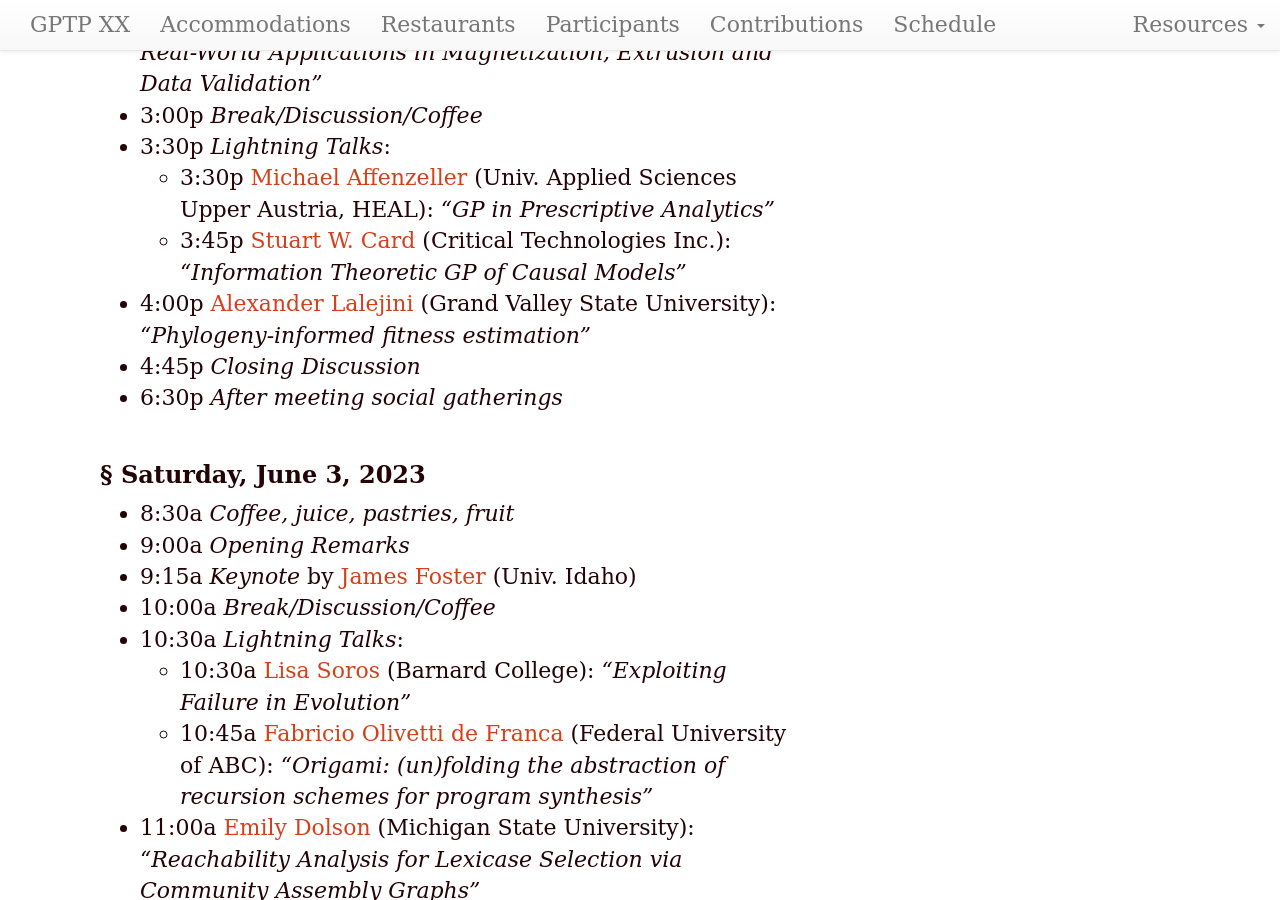
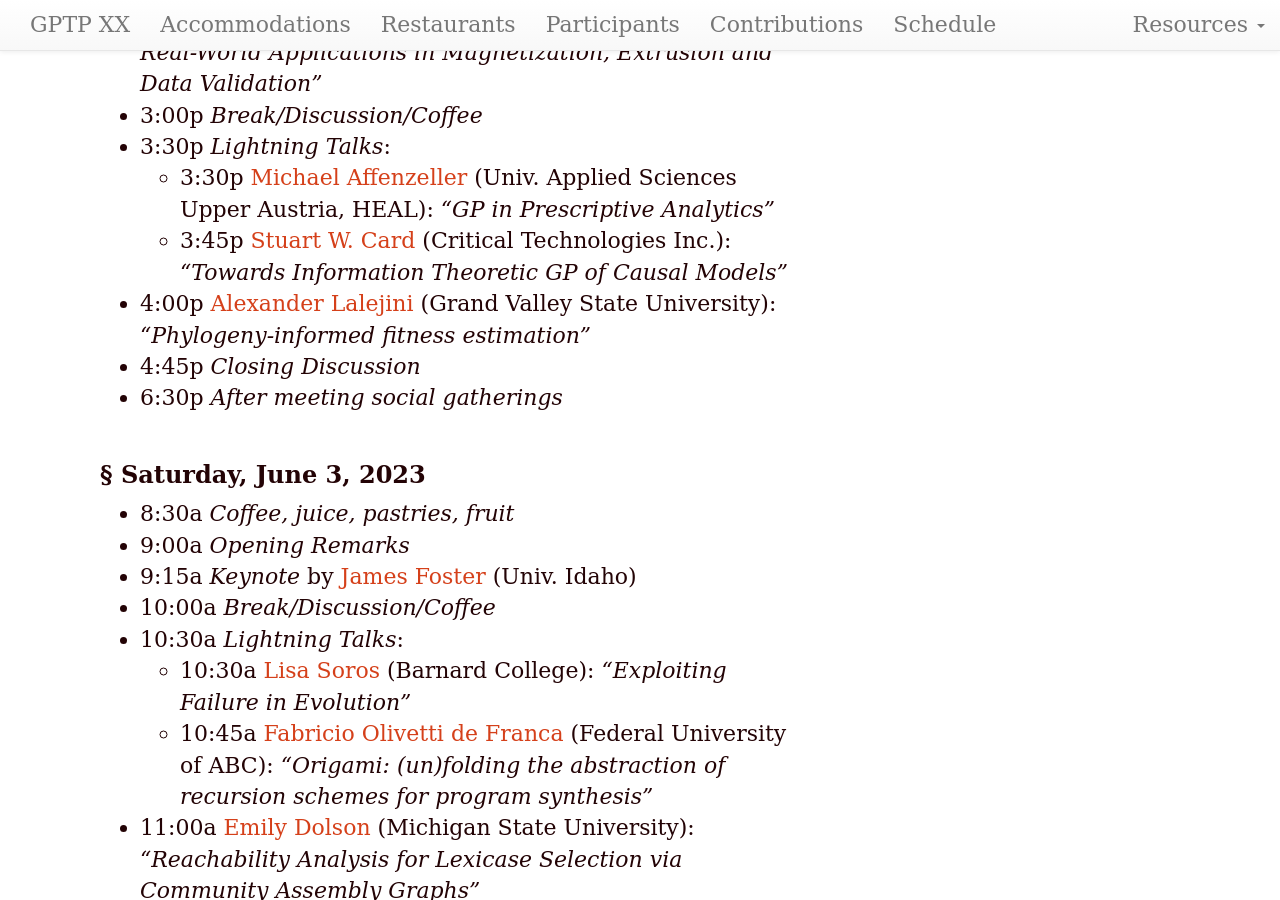
Before and after one commit to GPTP-workshop/gptp-workshop.github.io, a Jekyll site: the page built from schedule.md, in a window 1280 px wide and 900 px high, scrolled down 2299 px. Built offline with Jekyll 4.4.1, drawn with Linux system fonts in a browser that asks for light colours; our own code applies the rules of GitHub Pages for plain Markdown files.

Commit message:
Update schedule.md

```diff
--- a/schedule.md
+++ b/schedule.md
@@ -52,7 +52,7 @@ Real-World Applications in Magnetization, Extrusion and Data Validation"_
 - 3:00p _Break/Discussion/Coffee_
 - 3:30p _Lightning Talks_:
   - 3:30p [Michael Affenzeller](https://heal.heuristiclab.com/team/affenzeller) (Univ. Applied Sciences Upper Austria, HEAL): _"GP in Prescriptive Analytics"_
-  - 3:45p [Stuart W. Card](https://www.critical.com/index.html) (Critical Technologies Inc.): _"Information Theoretic GP of Causal Models"_
+  - 3:45p [Stuart W. Card](https://www.critical.com/index.html) (Critical Technologies Inc.): _"Towards Information Theoretic GP of Causal Models"_
 - 4:00p [Alexander Lalejini](https://www.gvsu.edu/computing/lalejini-alexander-111.htm) (Grand Valley State University): _"Phylogeny-informed fitness estimation"_
 - 4:45p _Closing Discussion_
 - 6:30p _After meeting social gatherings_
```
